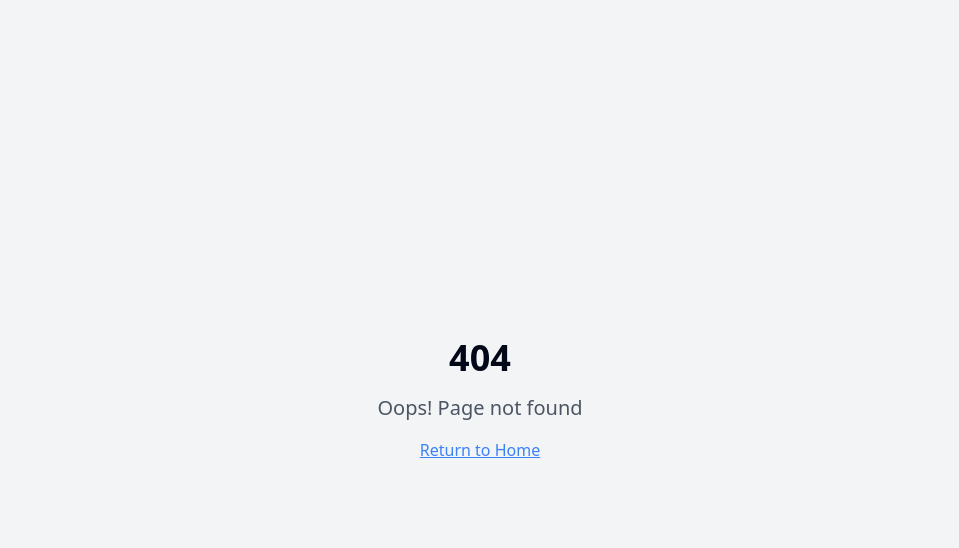
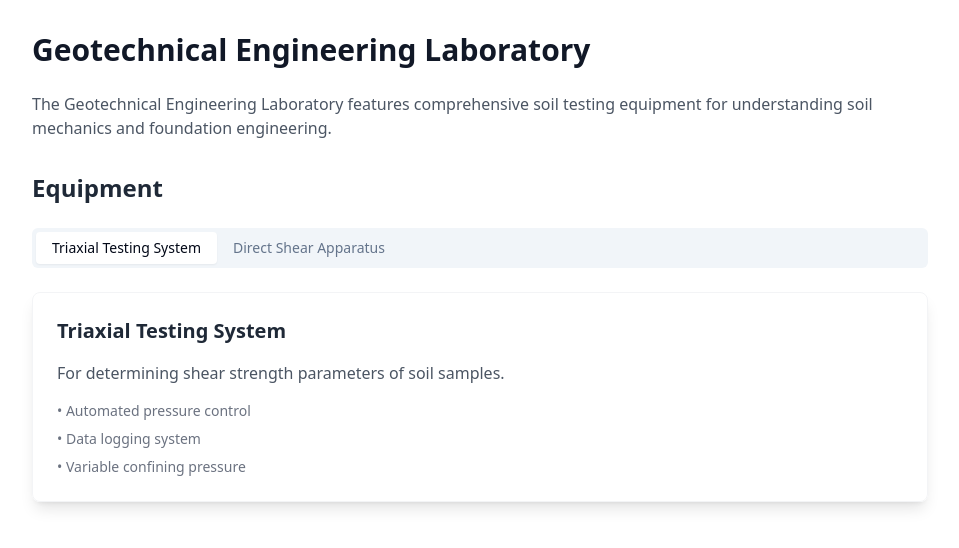
Before and after one commit to Epicguest97/civil-lab-explorer, a React (Vite) app: page /lab/geotechnical-lab in a window 1280 px wide. Before the commit this address had no page. Shown: the top 548 px of the page, without its empty margins (160-1119 px from the left). Built offline with nearby package versions, Linux system fonts and the light colour scheme.

Commit message:
Add civil engineering equipment page
This commit adds a webpage to display civil engineering department equipment.  The page will initially feature two labs, expandable to nine,  accessible via tabs.  Each lab's page will include a description and equipment details presented in tabs.

```diff
--- a/package.json
+++ b/package.json
@@ -45,6 +45,7 @@
     "cmdk": "^1.0.0",
     "date-fns": "^3.6.0",
     "embla-carousel-react": "^8.3.0",
+    "framer-motion": "^12.4.3",
     "input-otp": "^1.2.4",
     "lucide-react": "^0.462.0",
     "next-themes": "^0.3.0",
--- a/src/App.tsx
+++ b/src/App.tsx
@@ -1,9 +1,12 @@
+
 import { Toaster } from "@/components/ui/toaster";
 import { Toaster as Sonner } from "@/components/ui/sonner";
 import { TooltipProvider } from "@/components/ui/tooltip";
 import { QueryClient, QueryClientProvider } from "@tanstack/react-query";
 import { BrowserRouter, Routes, Route } from "react-router-dom";
+import { AnimatePresence } from "framer-motion";
 import Index from "./pages/Index";
+import LabPage from "./pages/LabPage";
 import NotFound from "./pages/NotFound";
 
 const queryClient = new QueryClient();
@@ -14,11 +17,13 @@ const App = () => (
       <Toaster />
       <Sonner />
       <BrowserRouter>
-        <Routes>
-          <Route path="/" element={<Index />} />
-          {/* ADD ALL CUSTOM ROUTES ABOVE THE CATCH-ALL "*" ROUTE */}
-          <Route path="*" element={<NotFound />} />
-        </Routes>
+        <AnimatePresence mode="wait">
+          <Routes>
+            <Route path="/" element={<Index />} />
+            <Route path="/lab/:slug" element={<LabPage />} />
+            <Route path="*" element={<NotFound />} />
+          </Routes>
+        </AnimatePresence>
       </BrowserRouter>
     </TooltipProvider>
   </QueryClientProvider>
--- /dev/null
+++ b/src/components/Hero.tsx
@@ -0,0 +1,26 @@
+
+import { motion } from "framer-motion";
+
+const Hero = () => {
+  return (
+    <div className="relative overflow-hidden bg-gradient-to-b from-gray-50 to-white py-16 sm:py-24">
+      <div className="mx-auto max-w-7xl px-6 lg:px-8">
+        <motion.div
+          initial={{ opacity: 0, y: 20 }}
+          animate={{ opacity: 1, y: 0 }}
+          transition={{ duration: 0.8 }}
+          className="mx-auto max-w-2xl text-center"
+        >
+          <h1 className="text-4xl font-bold tracking-tight text-gray-900 sm:text-6xl">
+            Civil Engineering Laboratories
+          </h1>
+          <p className="mt-6 text-lg leading-8 text-gray-600">
+            Explore our state-of-the-art facilities and equipment dedicated to advancing civil engineering education and research.
+          </p>
+        </motion.div>
+      </div>
+    </div>
+  );
+};
+
+export default Hero;
--- /dev/null
+++ b/src/components/LabCard.tsx
@@ -0,0 +1,33 @@
+
+import { motion } from "framer-motion";
+import { Link } from "react-router-dom";
+
+interface LabCardProps {
+  title: string;
+  description: string;
+  image: string;
+  slug: string;
+}
+
+const LabCard = ({ title, description, image, slug }: LabCardProps) => {
+  return (
+    <Link to={`/lab/${slug}`}>
+      <motion.div
+        whileHover={{ scale: 1.02 }}
+        className="rounded-lg bg-white/80 backdrop-blur-sm shadow-lg p-6 transition-all duration-300 hover:shadow-xl border border-gray-100"
+      >
+        <div className="aspect-video relative overflow-hidden rounded-md mb-4">
+          <img
+            src={image}
+            alt={title}
+            className="object-cover w-full h-full transition-transform duration-300 hover:scale-105"
+          />
+        </div>
+        <h3 className="text-xl font-semibold mb-2 text-gray-800">{title}</h3>
+        <p className="text-gray-600 line-clamp-2">{description}</p>
+      </motion.div>
+    </Link>
+  );
+};
+
+export default LabCard;
--- a/src/pages/Index.tsx
+++ b/src/pages/Index.tsx
@@ -1,12 +1,42 @@
-// Update this page (the content is just a fallback if you fail to update the page)
+
+import { motion } from "framer-motion";
+import Hero from "@/components/Hero";
+import LabCard from "@/components/LabCard";
 
 const Index = () => {
+  const labs = [
+    {
+      title: "Structural Engineering Laboratory",
+      description: "State-of-the-art facility for testing and analyzing various structural elements, equipped with modern testing machines and instruments.",
+      image: "https://images.unsplash.com/photo-1518005020951-eccb494ad742",
+      slug: "structural-lab",
+    },
+    {
+      title: "Geotechnical Engineering Laboratory",
+      description: "Comprehensive soil testing facility with advanced equipment for soil mechanics and foundation engineering studies.",
+      image: "https://images.unsplash.com/photo-1461749280684-dccba630e2f6",
+      slug: "geotechnical-lab",
+    },
+  ];
+
   return (
-    <div className="min-h-screen flex items-center justify-center bg-gray-100">
-      <div className="text-center">
-        <h1 className="text-4xl font-bold mb-4">Welcome to Your Blank App</h1>
-        <p className="text-xl text-gray-600">Start building your amazing project here!</p>
-      </div>
+    <div className="min-h-screen bg-gray-50">
+      <Hero />
+      <motion.div
+        initial={{ opacity: 0, y: 20 }}
+        animate={{ opacity: 1, y: 0 }}
+        transition={{ duration: 0.8, delay: 0.2 }}
+        className="container mx-auto px-4 py-16"
+      >
+        <div className="max-w-7xl mx-auto">
+          <h2 className="text-3xl font-bold text-gray-900 mb-8 text-center">Our Laboratories</h2>
+          <div className="grid grid-cols-1 md:grid-cols-2 gap-8">
+            {labs.map((lab) => (
+              <LabCard key={lab.slug} {...lab} />
+            ))}
+          </div>
+        </div>
+      </motion.div>
     </div>
   );
 };
--- /dev/null
+++ b/src/pages/LabPage.tsx
@@ -0,0 +1,92 @@
+
+import { useParams } from "react-router-dom";
+import { Tabs, TabsContent, TabsList, TabsTrigger } from "@/components/ui/tabs";
+import { motion } from "framer-motion";
+
+const LabPage = () => {
+  const { slug } = useParams();
+
+  // Mock data - replace with your actual lab data
+  const labData = {
+    "structural-lab": {
+      title: "Structural Engineering Laboratory",
+      description: "The Structural Engineering Laboratory is equipped with state-of-the-art facilities for testing and analyzing various structural elements.",
+      equipment: [
+        {
+          name: "Universal Testing Machine",
+          description: "Used for tension, compression, and bending tests of materials.",
+          specifications: ["Capacity: 1000 kN", "Digital display", "Computer interface for data acquisition"],
+        },
+        {
+          name: "Strain Measurement System",
+          description: "Advanced system for measuring strain in structural elements.",
+          specifications: ["Digital strain indicators", "Multiple channel capability", "High precision measurements"],
+        },
+      ],
+    },
+    "geotechnical-lab": {
+      title: "Geotechnical Engineering Laboratory",
+      description: "The Geotechnical Engineering Laboratory features comprehensive soil testing equipment for understanding soil mechanics and foundation engineering.",
+      equipment: [
+        {
+          name: "Triaxial Testing System",
+          description: "For determining shear strength parameters of soil samples.",
+          specifications: ["Automated pressure control", "Data logging system", "Variable confining pressure"],
+        },
+        {
+          name: "Direct Shear Apparatus",
+          description: "Used for measuring soil shear strength parameters.",
+          specifications: ["Digital display unit", "Automatic data acquisition", "Variable shear rates"],
+        },
+      ],
+    },
+  };
+
+  const lab = labData[slug as keyof typeof labData];
+
+  if (!lab) {
+    return <div>Lab not found</div>;
+  }
+
+  return (
+    <motion.div
+      initial={{ opacity: 0 }}
+      animate={{ opacity: 1 }}
+      transition={{ duration: 0.5 }}
+      className="container mx-auto px-4 py-8"
+    >
+      <div className="max-w-4xl mx-auto">
+        <h1 className="text-3xl font-bold text-gray-900 mb-6">{lab.title}</h1>
+        <p className="text-gray-600 mb-8">{lab.description}</p>
+
+        <h2 className="text-2xl font-semibold text-gray-800 mb-6">Equipment</h2>
+        <Tabs defaultValue={lab.equipment[0].name} className="w-full">
+          <TabsList className="w-full justify-start overflow-x-auto">
+            {lab.equipment.map((item) => (
+              <TabsTrigger key={item.name} value={item.name} className="px-4">
+                {item.name}
+              </TabsTrigger>
+            ))}
+          </TabsList>
+          {lab.equipment.map((item) => (
+            <TabsContent key={item.name} value={item.name} className="mt-6">
+              <div className="bg-white/80 backdrop-blur-sm rounded-lg p-6 shadow-lg border border-gray-100">
+                <h3 className="text-xl font-semibold text-gray-800 mb-4">{item.name}</h3>
+                <p className="text-gray-600 mb-4">{item.description}</p>
+                <div className="space-y-2">
+                  {item.specifications.map((spec, index) => (
+                    <div key={index} className="text-sm text-gray-500">
+                      • {spec}
+                    </div>
+                  ))}
+                </div>
+              </div>
+            </TabsContent>
+          ))}
+        </Tabs>
+      </div>
+    </motion.div>
+  );
+};
+
+export default LabPage;
```
Also changed, not shown: tailwind.config.ts (+40 -52 lines), 1 other file (tests, documents, lock files or other folders).
